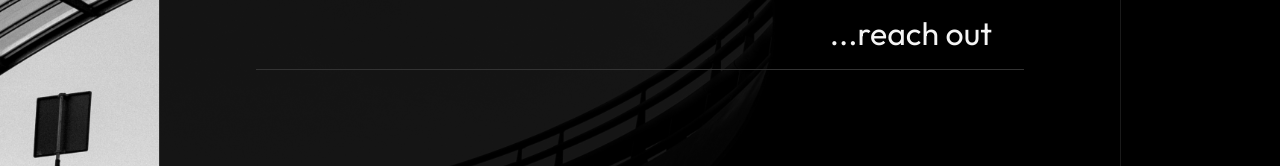
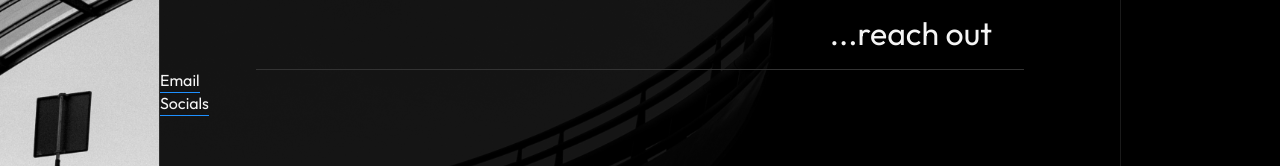
Before and after one commit to anthonyBosek/reactPortfolio, a React (Create React App) app in the folder client/: page /contact in a window 1280 px wide. Shown: the part 132-298 px from the top of the page. Built offline with nearby package versions, Linux system fonts and the light colour scheme.

Commit message:
begin work on contact page

```diff
--- a/client/src/views/ContactPage.jsx
+++ b/client/src/views/ContactPage.jsx
@@ -12,6 +12,22 @@ const ContactPage = () => {
             ...reach out
           </RegularTxt>
         </Box>
+        <Box>
+          <RegularTxt
+            pb="2px"
+            width="fit-content"
+            borderBottom="1px solid dodgerblue"
+          >
+            Email
+          </RegularTxt>
+          <RegularTxt
+            pb="2px"
+            width="fit-content"
+            borderBottom="1px solid dodgerblue"
+          >
+            Socials
+          </RegularTxt>
+        </Box>
       </Box>
     </FlexBetween>
   );
```
